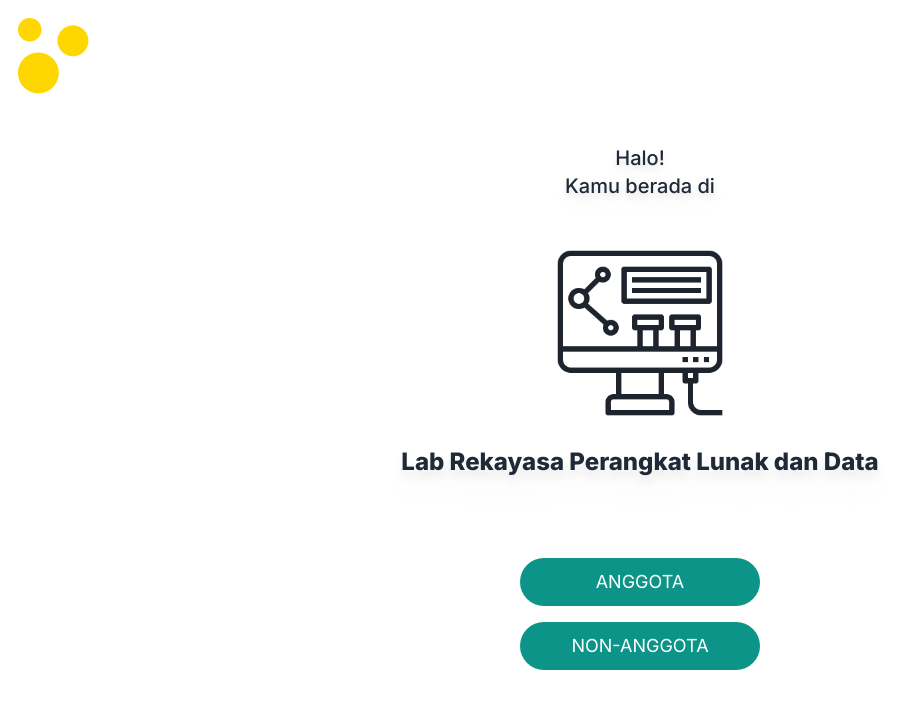
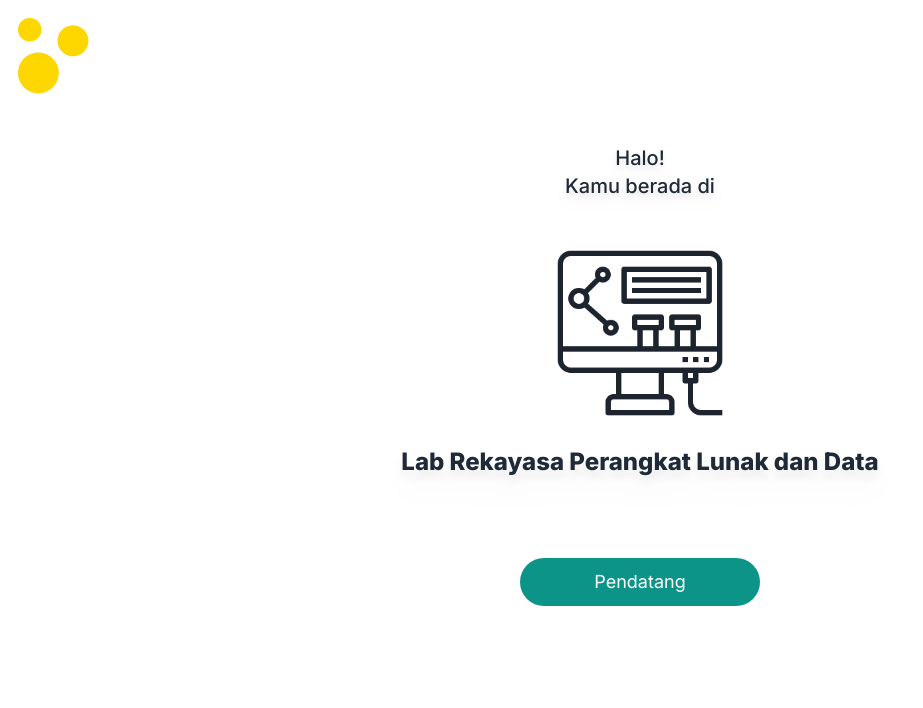
Before and after one commit to BagusAlwan/Lab-Monitoring-System, a Next.js app: page /RPLD/home_page in a window 1280 px wide. Shown: the top 708 px of the page, without its empty margins (0-923 px from the left). Built offline with nearby package versions, Linux system fonts and the light colour scheme.

Commit message:
pendatangpage

```diff
--- a/src/app/RPLD/home_page/page.jsx
+++ b/src/app/RPLD/home_page/page.jsx
@@ -26,18 +26,18 @@ export default function HomePage() {
             <div className="h-10 pt-[24px] text-center text-gray-800 text-2xl font-extrabold leading-10 drop-shadow-xl">Lab Rekayasa Perangkat Lunak dan Data</div>
 
 
-            <Link href="/RPLD/anggota_page">
+            {/* <Link href="/RPLD/anggota_page">
             <div className="mt-[100px] h-12 relative flex justify-center">
             <div className="w-60 h-12 left-0 top-0 bg-teal-600 rounded-3xl" />
             <div className="Anggota top-[10px] absolute text-center text-white text-lg font-normal">ANGGOTA</div>
             </div>
-            </Link>
+            </Link> */}
 
 
-            <Link href="/RPLD/nonanggota_page">
-            <div className="mt-4  h-12 relative flex justify-center">
+            <Link href="/RPLD/pendatang_page">
+            <div className="mt-[100px] h-12 relative flex justify-center">
             <div className=" w-60 h-12 left-0 top-0 bg-teal-600 rounded-3xl" />
-            <div className="NonAnggota top-[10px] absolute text-center text-white text-lg font-normal">NON-ANGGOTA</div>
+            <div className="NonAnggota top-[10px] absolute text-center text-white text-lg font-normal">Pendatang</div>
             </div>
             </Link>
 
--- a/src/app/RPLD/keluar_page/page.jsx
+++ b/src/app/RPLD/keluar_page/page.jsx
@@ -13,7 +13,7 @@ export default function DataPage() {
                 alt="Main Screen"
                 objectFit='contain'
             />
-            <div className='mt-[40%] flex justify-center items-center'>
+            <div className='mt-[100px] md:mt-0 lg:mt-[100px] flex justify-center items-center'>
             <Image
                 src={robot2}
                 alt="Main Screen"
--- a/src/app/RPLD/masuk_page/page.jsx
+++ b/src/app/RPLD/masuk_page/page.jsx
@@ -13,7 +13,7 @@ export default function DataPage() {
                 alt="Main Screen"
                 objectFit='contain'
             />
-            <div className='mt-[40%] flex justify-center items-center'>
+            <div className='mt-[100px] md:mt-0 lg:mt-[100px] flex justify-center items-center'>
             <Image
                 src={robot}
                 alt="Main Screen"
```
Also changed, not shown: src/app/RPLD/canceled_anggota_page/page.jsx (renamed from src/app/RPLD/anggota_page/page.jsx), src/app/RPLD/pendatang_page/page.jsx (renamed from src/app/RPLD/nonanggota_page/page.jsx).
